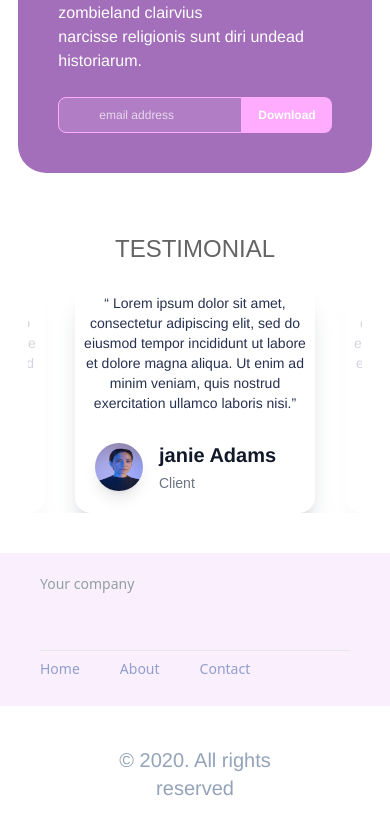
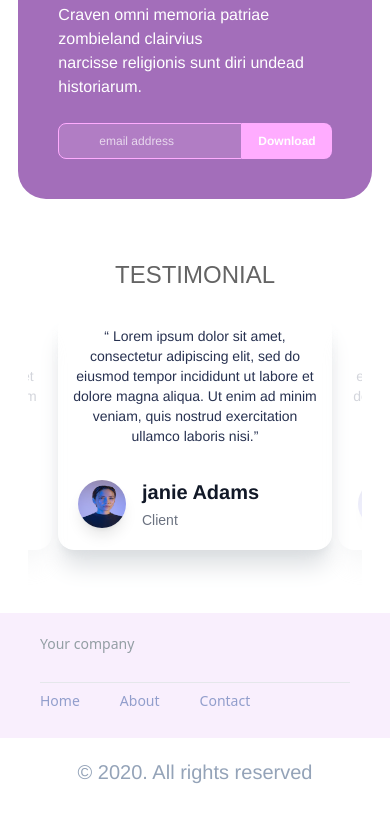
Before and after one commit to jay-498/Mentoring-app, a React (Create React App) app: page / in a window 390 px wide. Shown: the part 1965-2799 px from the top of the page. After the commit the page ends 2771 px from the top, so only its background shows below. Built offline with nearby package versions, Linux system fonts and the light colour scheme; no server answers.

Commit message:
responsiveness added

```diff
--- a/src/components/main/CarouselDiscover.js
+++ b/src/components/main/CarouselDiscover.js
@@ -83,7 +83,7 @@ class CarouselDiscover extends Component {
     };
     return (
       <div className="relative pt-5 px-[31px]">
-        {this.state.mentorDetails.length>4 &&
+        {(this.state.mentorDetails.length>4 || window.innerWidth < 720) &&
         <div
           className="absolute top-56 left-2 z-10 bg-white rounded-2xl h-[65px] w-[69px] p-3 bg-gray-50 cursor-pointer"
           onClick={this.previous}
@@ -131,7 +131,7 @@ class CarouselDiscover extends Component {
           ))}
         </Slider>
 
-        {this.state.mentorDetails.length>4 &&
+        {(this.state.mentorDetails.length>4 || window.innerWidth < 720) &&
         <div
           className="absolute right-1 top-56 bg-gray-50 rounded-2xl"
           onClick={this.next}
--- a/src/components/main/Testimonials.js
+++ b/src/components/main/Testimonials.js
@@ -2,7 +2,7 @@ import React, { Component } from "react";
 import Slider from "react-slick";
 import "./slick.css";
 import "./Testimonials.css";
-import "slick-carousel/slick/slick-theme.css";
+import "./slick-theme.css";
 import img1 from "../../assets/images/mentee/1.png";
 
 export default class Testimonials extends Component {
@@ -48,15 +48,15 @@ export default class Testimonials extends Component {
         <Slider {...settings}>
           {this.state.testimonials.map((mentor, index) => (
             <div
-              className="justify-center items-center lg:py-10 lg:pb-20"
-              style={window.innerWidth < 720?{ width: 270 }:{width:800}}
+              className="justify-center items-center lg:py-10 lg:pb-20 pb-10"
+              style={window.innerWidth < 720?{ width: 280 }:{width:800}}
               key={index}
             >
               <div
                 className="text-center justify-center shadow-xl shadow-[#DBDEE1]
               lg:px-20 lg:pt-16 lg:pb-8 sm:p-10  sm:rounded-3xl rounded-2xl"
               >
-                <p className="sm:text-xl text-sm p-2 sm:p-2 text-[#273150] font-Helvetica font-normal text-center">
+                <p className="sm:text-xl text-sm p-3 sm:p-2 text-[#273150] font-Helvetica font-normal text-center">
                   {mentor.description}
                 </p>
                 <div className="flex flex-row items-center sm:pl-10 pl-5 py-5">
--- a/src/components/main/slick.css
+++ b/src/components/main/slick.css
@@ -70,6 +70,7 @@
   float: left;
   height: 100%;
   min-height: 1px;
+  padding: 3px !important;
 }
 
 [dir="rtl"] .slick-slide {
--- a/src/pages/home.js
+++ b/src/pages/home.js
@@ -97,7 +97,7 @@ class HomePage extends Component {
         </div>
 
         <div className="flex flex-col sm:pt-20 pt-10">
-          <div className="absolute sm:w-[60px] w-[40px] mt-36 sm:ml-10 ml-10">
+          <div className="absolute sm:w-[60px] w-[40px] mt-36 sm:ml-10 ml-4">
             <img src={dots} alt="dot" loading="lazy"/>
           </div>
           <div className="flex flex-col lg:mx-10 sm:mx-6 mx-2">
@@ -180,7 +180,7 @@ class HomePage extends Component {
           </div>
         </div>
 
-        <div className="flex flex-col lg:py-28 sm:py-20 py-10">
+        <div className="flex flex-col lg:py-28 sm:py-20 py-5 pt-10">
           <div className="flex flex-col px-7">
             <h1 className="text-[#646464] sm:text-3xl text-2xl font-medium font-poppins text-center">
               TESTIMONIAL
@@ -191,7 +191,7 @@ class HomePage extends Component {
 
         <div className="flex flex-col lg:p-10 p-5 bg-[#F9EFFD]">
           <div className="flex flex-col lg:mx-36 mx-5">
-            <h1 className="text-[#939EA4] text-[14px] font-medium font-Roboto pb-14">
+            <h1 className="text-[#939EA4] text-[14px] font-medium font-Roboto sm:pb-14 pb-7">
               Your company
             </h1>
             <hr style={{ backgroundColor: "#CDD1D4", height: "1px" }} />
@@ -284,8 +284,8 @@ class HomePage extends Component {
           </div>
         </div>
 
-        <div className="flex flex-col py-10">
-          <div className="flex flex-col mx-20">
+        <div className="flex flex-col sm:py-10 py-5">
+          <div className="flex flex-col sm:mx-20 mx-10">
             <p className="text-slate-400 text-xl font-normal font-Helvetica text-center">
               © 2020. All rights reserved
             </p>
```
